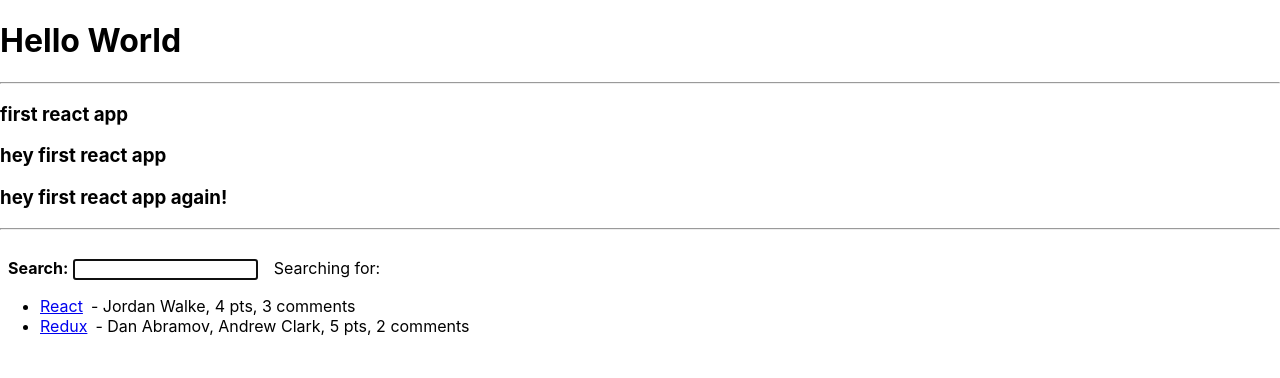
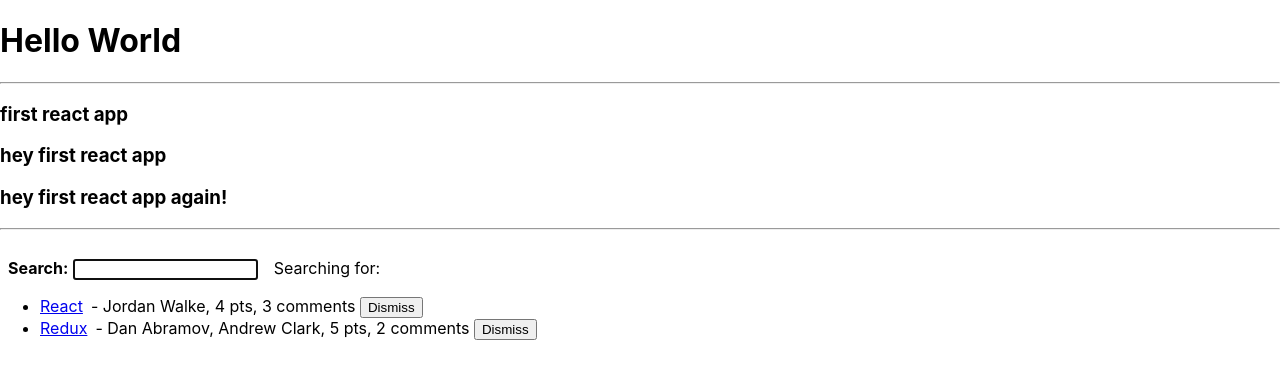
Before and after one commit to thejos/react-fundamentals, a React (Create React App) app: page / in a window 1280 px wide. Shown: the top 378 px of the page. Built offline with nearby package versions, Linux system fonts and the light colour scheme.

Commit message:
Add 'Inline Handler in JSX' chapter code

```diff
--- a/src/App.js
+++ b/src/App.js
@@ -28,6 +28,24 @@ function getTitle(titleText) {
 
 /*Each item in the array has a title, a url, an author, an identifier (objectID),
  points – which indicate the popularity of an item – and a count of comments (num_comments). */
+const storiesArray = [
+  {
+    title: "React",
+    url: "https://reactjs.org/",
+    author: "Jordan Walke",
+    num_comments: 3,
+    points: 4,
+    objectID: 0,
+  },
+  {
+    title: "Redux",
+    url: "https://redux.js.org/",
+    author: "Dan Abramov, Andrew Clark",
+    num_comments: 2,
+    points: 5,
+    objectID: 1,
+  },
+]; //end storiesArray[]
 
 /**1. This React component, called the App component, is just a JavaScript function. In contrast
 to JavaScript functions, it’s defined in PascalCase. This kind of component is commonly
@@ -51,38 +69,13 @@ and interactive content in a browser.
 5. Comments inside react component need to be multi-line comment wrapped in curly braces.*/
 function App() {
   console.log("App renders");
-  /*'storiesArray' variable was used directly from the global scope in the App component, and later in the 'Items' component.
-  This could work if you only had one global variable, but it isn’t maintainable with multiple variables across multiple components. By using so-called props in React, we can pass variables as
-  information from one component to another component.*/
-  const storiesArray = [
-    {
-      title: "React",
-      url: "https://reactjs.org/",
-      author: "Jordan Walke",
-      num_comments: 3,
-      points: 4,
-      objectID: 0,
-    },
-    {
-      title: "Redux",
-      url: "https://redux.js.org/",
-      author: "Dan Abramov, Andrew Clark",
-      num_comments: 2,
-      points: 5,
-      objectID: 1,
-    },
-  ]; //end storiesArray[]
 
-  /*Notify React to re-render the component with the new
-searchTerm state after the event handler updated it. In order to do so, we need to tell React that
-searchTerm is a state that changes over time and that whenever it changes React has to re-render its
-affected component(s).
+  /*Notify React to re-render the component with the new searchTerm state after the event handler updated it. In order to do so, we need to tell React that searchTerm is a state that changes over time and that whenever it changes React has to re-render its affected component(s).
   React offers us a utility function called useState for it.
   React’s useState function takes an initial state as an argument – where we will use an empty string.
   By providing this initial state to useState, we are telling React that this state will change over time.
   Furthermore, calling this function will return an array with two entries: The first entry (searchTerm)
   represents the current state; the second entry is a function to update this state (setSearchTerm).
-
   It’s important to note that the useState function is called a React hook. It’s only one of many
   hooks provided by React.*/
   const [searchTerm, setSearchTerm] = React.useState(
@@ -99,6 +92,15 @@ hooks provided by React.*/
     localStorage.setItem("searchingFor", searchTerm);
   }, [searchTerm]);
 
+  const [stories, setStories] = React.useState(storiesArray);
+
+  const handleRemoveStory = (item) => {
+    const newStories = stories.filter(
+      (story) => item.objectID !== story.objectID
+    );
+    setStories(newStories);
+  };
+
   const handleSearch = (event) => {
     //second entry - setSearchTerm (from a useState()), a function to update the state.
     setSearchTerm(event.target.value);
@@ -107,7 +109,7 @@ hooks provided by React.*/
   // const handleSearch = function (event) {return console.log(event.target.value)}; //normal function
 
   /*The JavaScript array’s built-in filter function is used to create a new filtered array. The filter function takes a function as an argument, which accesses each item in the array and returns true or false. If the function returns true, meaning the condition is met, the item stays in the newly created array (searchedStories); if the function returns false, it’s removed */
-  const searchedStories = storiesArray.filter((story) =>
+  const searchedStories = stories.filter((story) =>
     story.title.toLowerCase().includes(searchTerm.toLowerCase())
   );
 
@@ -130,13 +132,14 @@ hooks provided by React.*/
         id="search"
         inputValue={searchTerm}
         onInputChange={handleSearch}
+        //Using just isFocused as an attribute is equivalent to isFocused={true}
         isFocused
       >
         <strong>Search:</strong>
       </InputWithLabel>
       <br />
       {/*The variable is called 'storiesArray' in the App component, and we pass it under this name to the 'Items' component. In the 'Items' component’s instantiation, however, it is assigned to the 'items' HTML attribute. */}
-      <Items items={searchedStories} />
+      <Items items={searchedStories} onRemoveItem={handleRemoveStory} />
     </div>
   );
 } //END App()
@@ -156,7 +159,7 @@ component and not vice versa.
 It's also important to note that React's props are read only (immutable). As a developer, you should never mutate props but only read them in your components. You can derive new values from them though (see computed properties later). After all, props are only used to pass data from a parent to a child component React. Essentially props are just the vehicle to transport data down the component tree.*/
 /* *Chapter: Props Handling (Advanced):
 Destructuring the props object right away in the function signature of our component. */
-function Items({ items }) {
+function Items({ items, onRemoveItem }) {
   console.log("Items renders");
   return (
     /* use React props to pass the 'storiesArray' to the 'Items' component;
@@ -166,7 +169,9 @@ function Items({ items }) {
     Within the map function, we have access to each item and its properties. */
     <ul>
       {items.map(function (item) {
-        return <Item key={item.objectID} item={item} />;
+        return (
+          <Item key={item.objectID} item={item} onRemoveItem={onRemoveItem} />
+        );
       })}
     </ul>
   );
@@ -174,7 +179,7 @@ function Items({ items }) {
 
 /**Chapter: Props Handling (Advanced):
 Refactor Item component from traditional function to arrow function. Destructuring the props object right away in the function signature of the component. */
-const Item = ({ item }) => {
+const Item = ({ item, onRemoveItem }) => {
   console.log("Item renders");
   return (
     <li>
@@ -186,6 +191,12 @@ const Item = ({ item }) => {
       <span>&ensp;- {item.author},</span>
       <span> {item.points} pts,</span>
       <span> {item.num_comments} comments</span>
+      <span>
+        &nbsp;
+        <button type="button" onClick={() => onRemoveItem(item)}>
+          Dismiss
+        </button>
+      </span>
     </li>
   );
 };
@@ -211,7 +222,6 @@ Destructuring the props object right away in the function signature of our compo
 -InputWithLabel component’s arrow function refactored from block body into concise body. */
 const InputWithLabel = ({
   id,
-  //Using just isFocused as an attribute is equivalent to isFocused={true}
   isFocused,
   children,
   type = "text",
```
Lines whose indentation alone changed are shown as unchanged.
